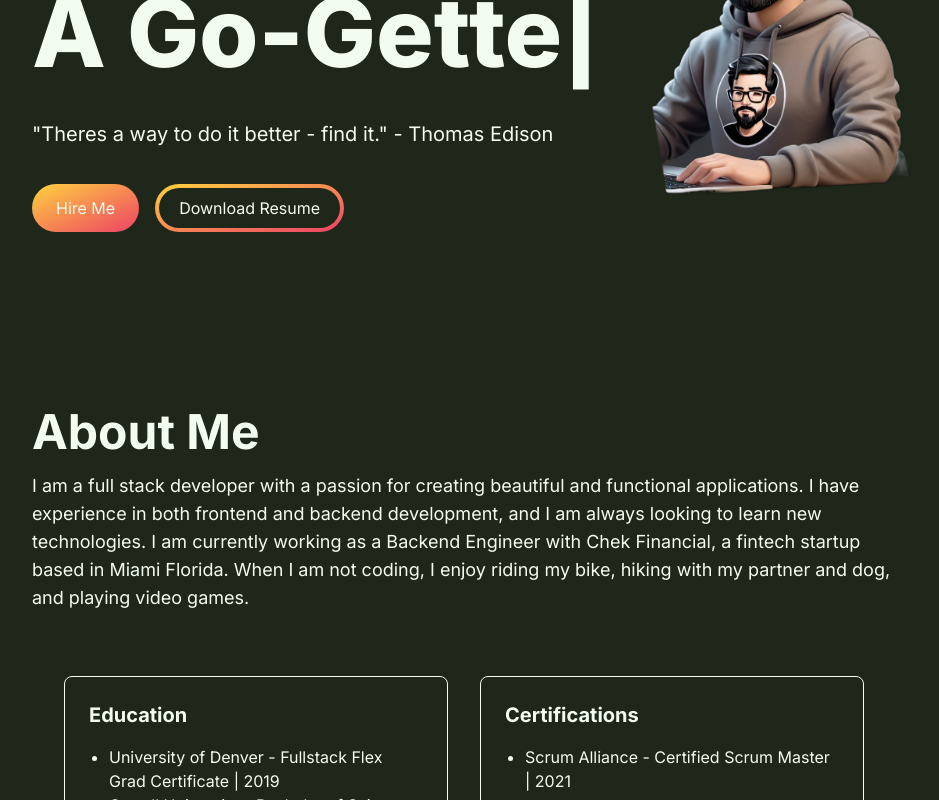
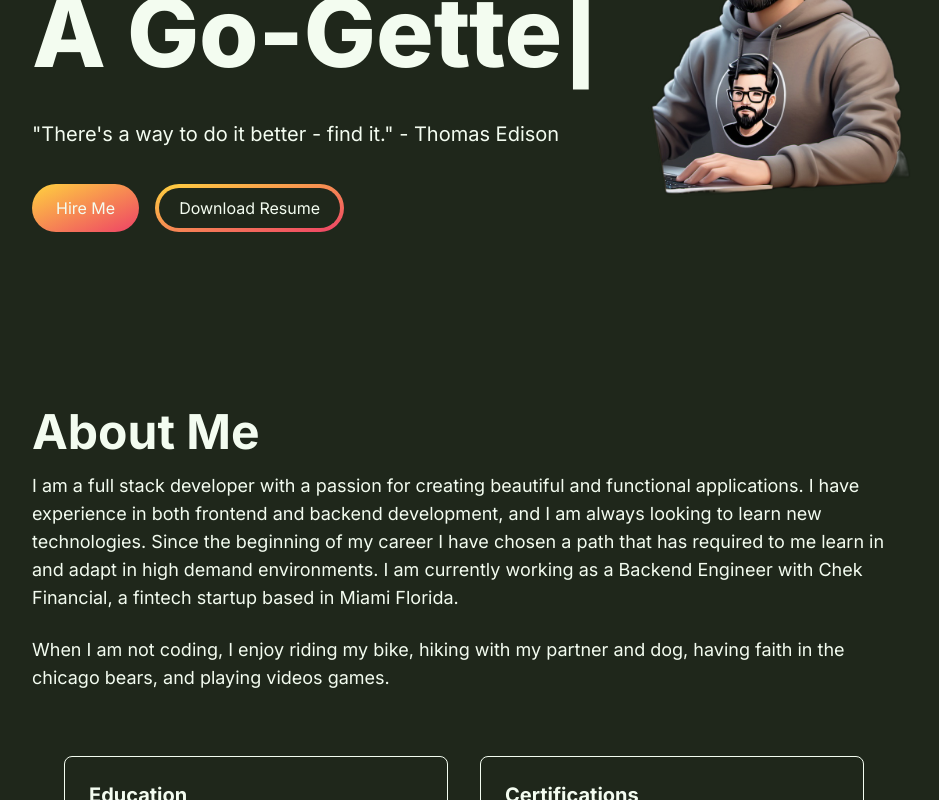
Before and after one commit to meusjoseph21/portfolio-2024, a Next.js app: page / in a window 1280 px wide. Shown: the part 400-1200 px from the top of the page, without its empty margins (176-1115 px from the left). Built offline with nearby package versions, Linux system fonts and the light colour scheme.

Commit message:
text and padding changes

```diff
--- a/app/components/AboutSection.jsx
+++ b/app/components/AboutSection.jsx
@@ -33,10 +33,14 @@ const AboutSection = () => {
               I am a full stack developer with a passion for creating beautiful
               and functional applications. I have experience in both frontend
               and backend development, and I am always looking to learn new
-              technologies. I am currently working as a Backend Engineer with
-              Chek Financial, a fintech startup based in Miami Florida. When I
+              technologies. Since the beginning of my career I have chosen a path that has required to me learn in and adapt in high demand environments. I am currently working as a Backend Engineer with
+              Chek Financial, a fintech startup based in Miami Florida.
+            </p>
+            <br></br>
+            <p className="text-slate-200 text-sm md:text-lg">
+            When I
               am not coding, I enjoy riding my bike, hiking with my partner and
-              dog, and playing video games.
+              dog, having faith in the chicago bears, and playing videos games.
             </p>
           </div>
           <div className="mt-8 text-slate-200">
--- a/app/components/Experience.jsx
+++ b/app/components/Experience.jsx
@@ -29,6 +29,7 @@ const Experience = () => {
                 borderRight: "0.4rem solid #9ca3af",
               }}
               date={item.date}
+              dateClassName="text-slate-200 font-semibold px-[5rem] py-[5rem] bg-slate-100 rounded-md"
               icon={item.icon}
               iconStyle={{
                 background: "#fff",
--- a/app/components/HeroSection.jsx
+++ b/app/components/HeroSection.jsx
@@ -40,7 +40,7 @@ const HeroSection = () => {
             />
           </h1>
           <p className="text-slate-200 text-base sm:text-lg mb-6 lg:text-xl">
-            &quot;Theres a way to do it better - find it.&quot; - Thomas Edison
+            &quot;There&apos;s a way to do it better - find it.&quot; - Thomas Edison
           </p>
           <div>
             <ScrollLink
```
